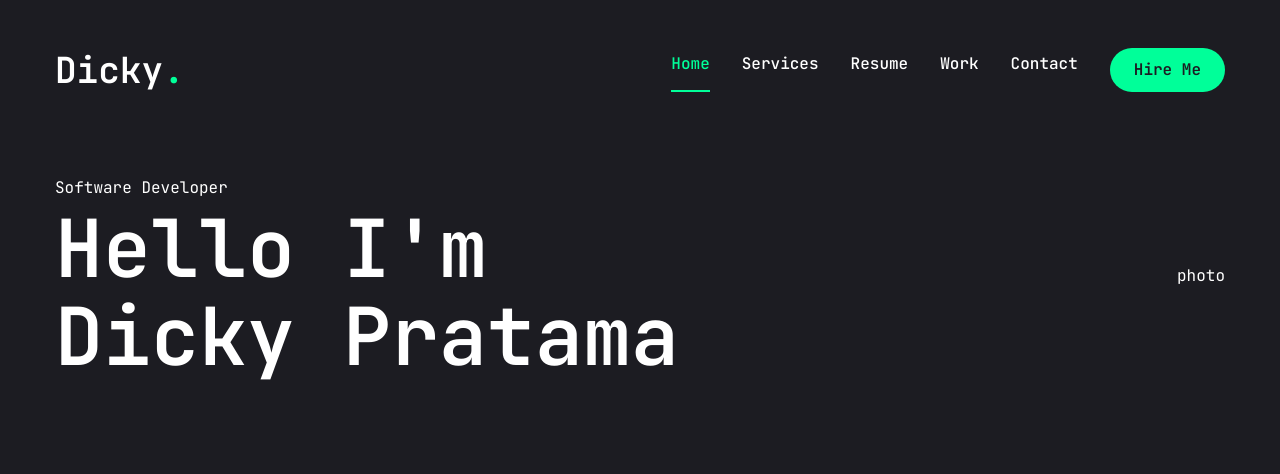
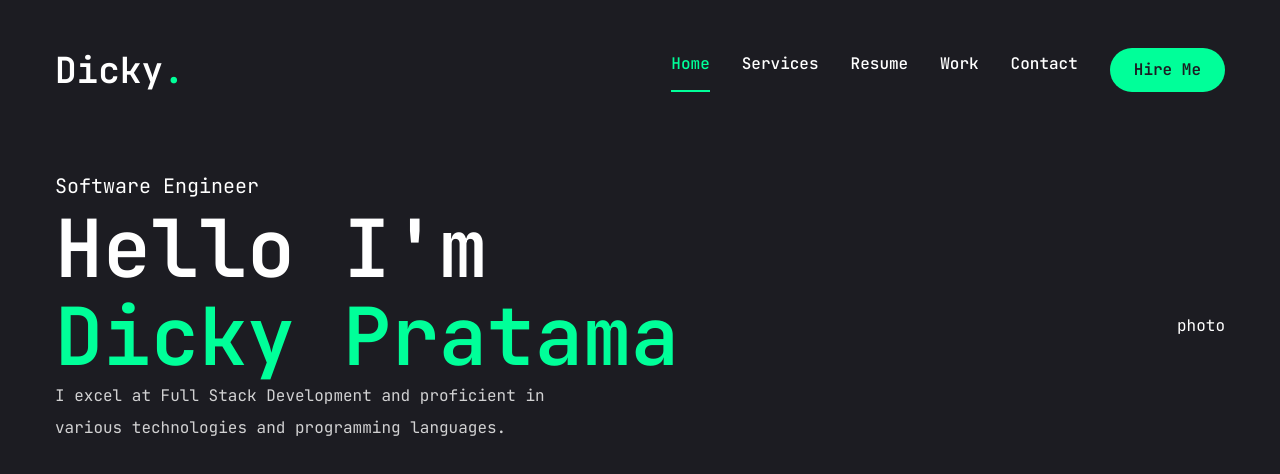
Before and after one commit to diczst/diczst.github.io.new, a Next.js app: page / in a window 1280 px wide. Shown: the top 474 px of the page. Built offline with nearby package versions, Linux system fonts and the light colour scheme.

Commit message:
add desc

```diff
--- a/app/globals.css
+++ b/app/globals.css
@@ -18,4 +18,10 @@
   .h1 {
     @apply text-[48px] xl:text-[80px] leading-[1.1] font-semibold;
   }
+  .h2 {
+    @apply text-[36px] xl:text-[48px] leading-[1.1] font-semibold;
+  }
+  .h3 {
+    @apply text-[20px] xl:text-[24px] leading-[1.1] font-semibold;
+  }
 }
--- a/app/page.js
+++ b/app/page.js
@@ -6,10 +6,14 @@ const Home = () => {
     <section className="h-full">
       <div className="container mx-auto h-full">
         <div className="flex flex-col xl:flex-row items-center justify-between xl:pt-8 xl:pb-24">
-          <div className="text-center xl:text-left"><span>Software Developer</span>
+          <div className="text-center xl:text-left">
+            <span className="text-xl">Software Engineer</span>
             <h1 className="h1">
-              Hello I'm <br /> <span>Dicky Pratama</span>
+              Hello I'm <br /> <span className="text-accent">Dicky Pratama</span>
             </h1>
+            <p className="max-w-[500px] mb-9 text-white/80">
+              I excel at Full Stack Development and proficient in various technologies and programming languages.
+            </p>
           </div>
           <div>photo</div>
         </div>
```
